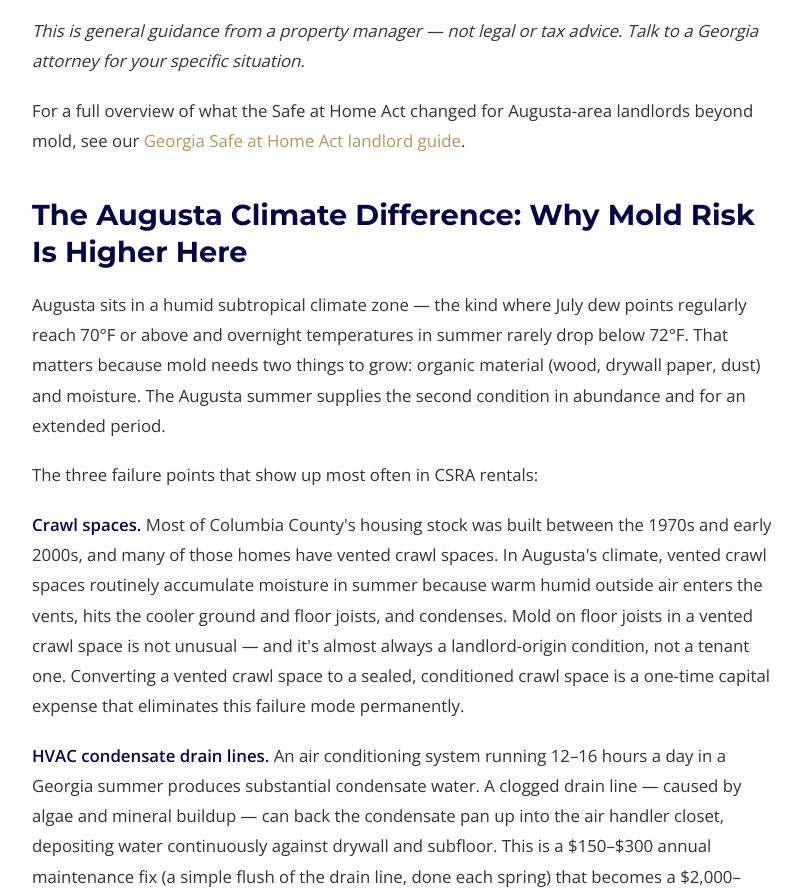
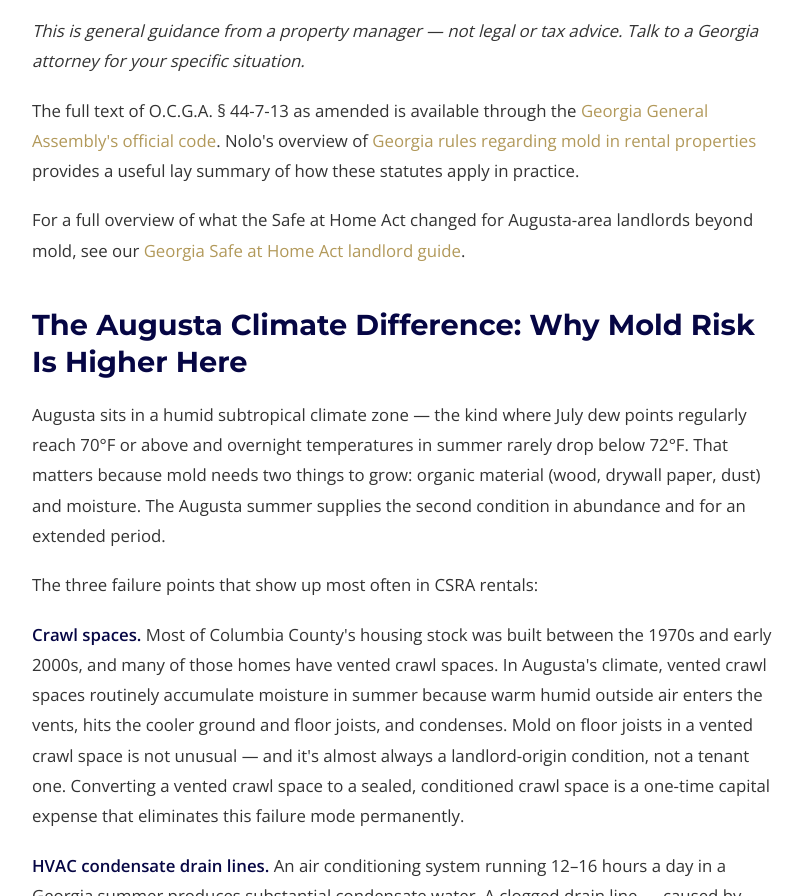
Before and after one commit to themcbrideteam/mcbridepm-site, an Eleventy site: page src/blog/mold-moisture-rental-property-augusta-ga-landlord-guide.md in a window 1280 px wide. Shown: the part 2630-3526 px from the top of the page, without its empty margins (232-1035 px from the left). Built offline with nearby package versions, Linux system fonts and the light colour scheme; Eleventy itself is replaced by a stand-in of ours; files that its build step writes are made by us from their sources.

Commit message:
Auto-blog: add third external citation (GA statute + Nolo)

```diff
--- a/src/blog/mold-moisture-rental-property-augusta-ga-landlord-guide.md
+++ b/src/blog/mold-moisture-rental-property-augusta-ga-landlord-guide.md
@@ -55,6 +55,8 @@ The Act also established a formal notice-and-cure framework. A tenant who believ
 "Reasonable time" is not defined in the statute — the severity of the condition determines it in practice. Black mold spreading across a bathroom wall is not a 30-day problem. A slow mold stain forming in a corner closet is a different conversation than visible mold in an occupied living area with spore counts that make breathing uncomfortable.
 
 *This is general guidance from a property manager — not legal or tax advice. Talk to a Georgia attorney for your specific situation.*
+
+The full text of O.C.G.A. § 44-7-13 as amended is available through the [Georgia General Assembly's official code](https://www.legis.ga.gov/laws/en-US/Code). Nolo's overview of [Georgia rules regarding mold in rental properties](https://www.nolo.com/legal-encyclopedia/georgia-rules-regarding-mold-rental-properties.html) provides a useful lay summary of how these statutes apply in practice.
 
 For a full overview of what the Safe at Home Act changed for Augusta-area landlords beyond mold, see our [Georgia Safe at Home Act landlord guide](/blog/georgia-safe-at-home-act-landlord-guide-augusta-ga/).
 
```
